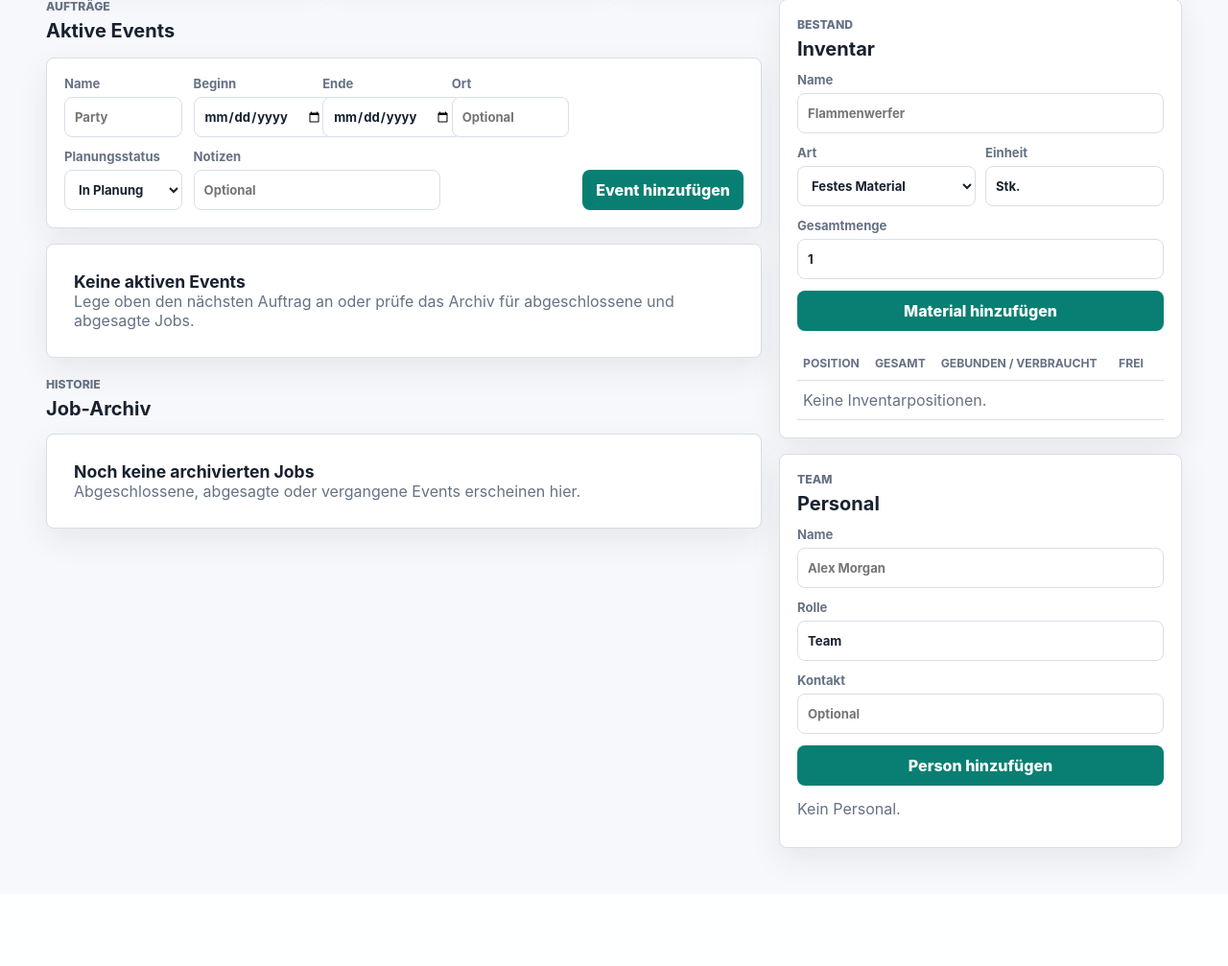
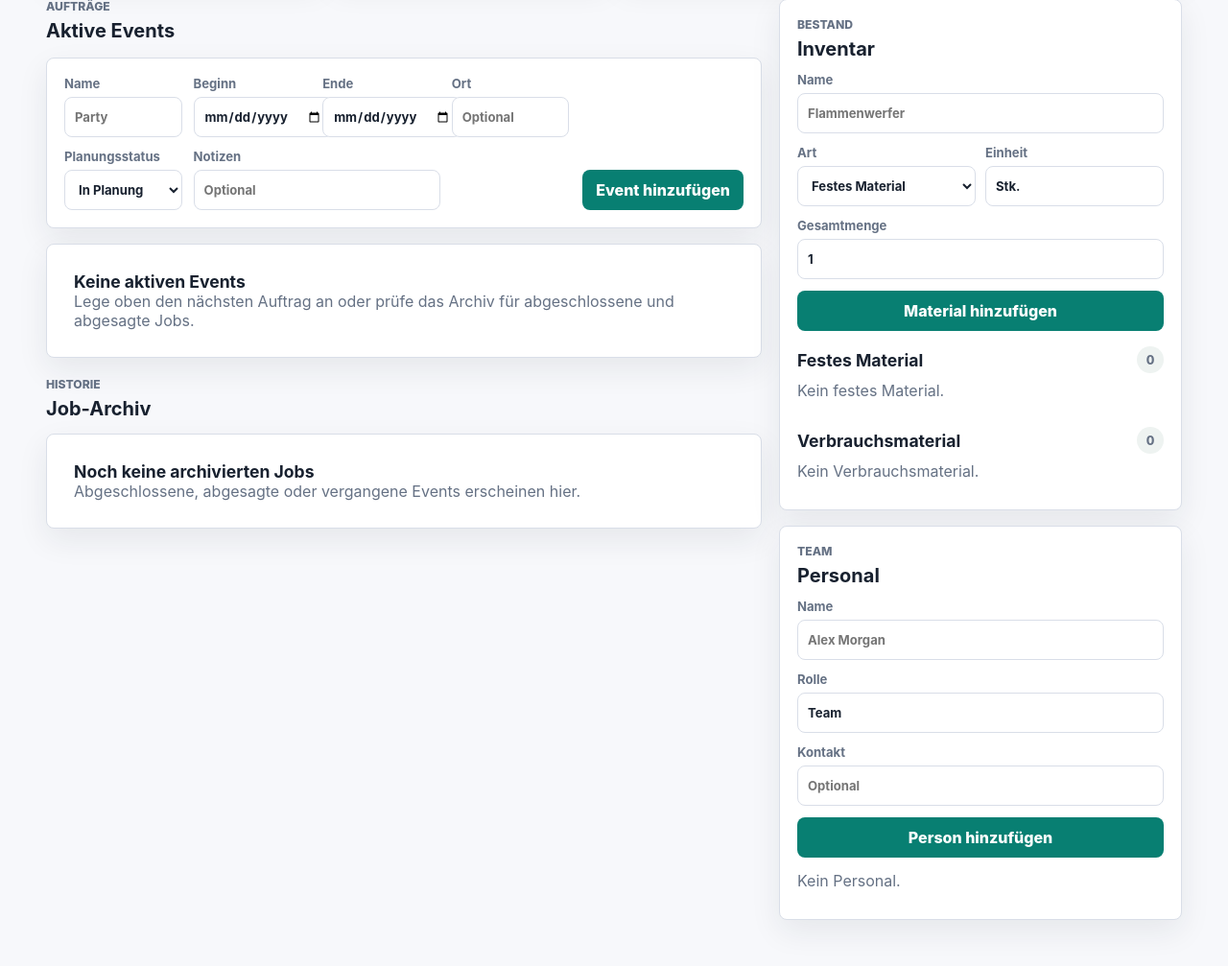
Before and after one commit to AndreasDeCrinis/event-tracker, a Flask app: page / in a window 1280 px wide. Shown: the part 248-1255 px from the top of the page at 96% size. Before the commit the page ends 1153 px from the top, so only its background shows below. Run offline with Flask 3, Linux system fonts and the light colour scheme.

Commit message:
fix: material and UI

```diff
--- a/app/routes.py
+++ b/app/routes.py
@@ -33,6 +33,9 @@ from .models import (
     material_assignable_quantity,
     material_allocated_quantity,
     material_available_quantity,
+    material_deducted_used_quantity,
+    material_open_used_quantity,
+    material_reserved_quantity,
     material_shortage_quantity,
     personnel_has_conflict,
     personnel_is_available,
@@ -77,10 +80,15 @@ def index():
         {
             "item": material,
             "allocated": material_allocated_quantity(material, moment=moment),
+            "reserved": material_reserved_quantity(material, moment=moment),
+            "open_used": material_open_used_quantity(material, moment=moment),
+            "deducted_used": material_deducted_used_quantity(material),
             "available": material_available_quantity(material, moment=moment),
         }
         for material in materials
     ]
+    fixed_material_rows = [row for row in material_rows if row["item"].kind == MATERIAL_FIXED]
+    consumable_material_rows = [row for row in material_rows if row["item"].kind == MATERIAL_CONSUMABLE]
     personnel_rows = [
         {
             "person": person,
@@ -128,6 +136,8 @@ def index():
         active_events=active_events,
         archive_events=archive_events,
         material_rows=material_rows,
+        fixed_material_rows=fixed_material_rows,
+        consumable_material_rows=consumable_material_rows,
         personnel_rows=personnel_rows,
         event_material_options=event_material_options,
         event_personnel_options=event_personnel_options,
--- a/app/static/styles.css
+++ b/app/static/styles.css
@@ -225,6 +225,7 @@ main {
   grid-template-columns: minmax(0, 1fr) minmax(320px, 420px);
   gap: 18px;
   align-items: start;
+  min-width: 0;
 }
 
 .settings-layout {
@@ -237,6 +238,7 @@ main {
 .secondary-flow {
   display: grid;
   gap: 16px;
+  min-width: 0;
 }
 
 .section-heading {
@@ -253,6 +255,7 @@ main {
 .tool-panel,
 .event-card,
 .empty-panel {
+  min-width: 0;
   border: 1px solid var(--line);
   border-radius: 8px;
   background: var(--panel);
@@ -511,6 +514,7 @@ select:focus {
 .quantity-form {
   gap: 6px;
   justify-content: flex-end;
+  min-width: 0;
 }
 
 .assign-form input {
@@ -537,6 +541,168 @@ select:focus {
 .quantity-form button:hover {
   border-color: var(--teal);
   color: var(--teal-dark);
+}
+
+.material-groups {
+  display: grid;
+  gap: 16px;
+  margin-top: 16px;
+  min-width: 0;
+}
+
+.material-group {
+  display: grid;
+  gap: 8px;
+  min-width: 0;
+}
+
+.material-group-heading,
+.material-item-header,
+.material-title {
+  display: flex;
+  align-items: center;
+}
+
+.material-group-heading {
+  justify-content: space-between;
+  gap: 8px;
+}
+
+.material-group-heading span {
+  display: inline-flex;
+  align-items: center;
+  justify-content: center;
+  min-width: 28px;
+  min-height: 28px;
+  border-radius: 999px;
+  background: var(--panel-soft);
+  color: var(--muted);
+  font-size: 0.78rem;
+  font-weight: 800;
+}
+
+.material-list {
+  display: grid;
+  gap: 8px;
+  min-width: 0;
+}
+
+.material-item {
+  display: grid;
+  gap: 10px;
+  min-width: 0;
+  border: 1px solid var(--line);
+  border-left: 4px solid var(--teal);
+  border-radius: 8px;
+  background: #fff;
+  padding: 10px;
+}
+
+.material-item.material-kind-consumable {
+  border-left-color: var(--gold);
+}
+
+.material-item-header {
+  justify-content: space-between;
+  gap: 8px;
+  min-width: 0;
+}
+
+.material-title {
+  align-items: flex-start;
+  flex-direction: column;
+  gap: 4px;
+  min-width: 0;
+}
+
+.material-title strong {
+  max-width: 100%;
+  overflow-wrap: anywhere;
+  line-height: 1.15;
+}
+
+.kind-chip {
+  display: inline-flex;
+  width: fit-content;
+  border-radius: 999px;
+  background: rgba(8, 127, 114, 0.11);
+  color: var(--teal-dark);
+  padding: 3px 8px;
+  font-size: 0.74rem;
+  font-weight: 800;
+}
+
+.material-kind-consumable .kind-chip {
+  background: rgba(183, 121, 31, 0.12);
+  color: #7a4b12;
+}
+
+.inventory-quantity-form {
+  display: grid;
+  grid-template-columns: minmax(70px, 84px) auto 30px;
+  justify-content: start;
+  align-items: center;
+  gap: 6px;
+}
+
+.inventory-quantity-form label {
+  grid-column: 1 / -1;
+  color: var(--muted);
+  font-size: 0.76rem;
+  font-weight: 800;
+}
+
+.inventory-quantity-form input {
+  width: 100%;
+  min-width: 0;
+}
+
+.inventory-quantity-form span {
+  color: var(--text);
+  font-weight: 800;
+  white-space: nowrap;
+}
+
+.material-metrics {
+  display: grid;
+  grid-template-columns: repeat(2, minmax(0, 1fr));
+  gap: 8px;
+  margin: 0;
+  min-width: 0;
+}
+
+.metric {
+  display: grid;
+  gap: 4px;
+  min-width: 0;
+  border: 1px solid var(--line);
+  border-radius: 8px;
+  background: #fbfcfe;
+  padding: 8px;
+}
+
+.metric dt {
+  color: var(--muted);
+  font-size: 0.72rem;
+  font-weight: 800;
+  text-transform: uppercase;
+}
+
+.metric dd {
+  margin: 0;
+  min-width: 0;
+  overflow-wrap: anywhere;
+  font-weight: 850;
+}
+
+.available-metric {
+  border-color: rgba(8, 127, 114, 0.24);
+  background: rgba(8, 127, 114, 0.05);
+}
+
+.attention-metric {
+  border-color: rgba(183, 121, 31, 0.35);
+  background: rgba(183, 121, 31, 0.08);
 }
 
 .ghost-button,
@@ -743,7 +909,8 @@ th {
   }
 
   .stats-grid,
-  .form-grid {
+  .form-grid,
+  .material-metrics {
     grid-template-columns: 1fr 1fr;
   }
 
@@ -771,7 +938,8 @@ th {
 
   .stats-grid,
   .form-grid,
-  .two-column {
+  .two-column,
+  .material-metrics {
     grid-template-columns: 1fr;
   }
 
--- a/app/templates/index.html
+++ b/app/templates/index.html
@@ -12,6 +12,56 @@
         <path d="m6 6 12 12"></path>
       </svg>
     {% endif %}
+  {% endmacro %}
+
+  {% macro material_card(row) %}
+    {% set material = row.item %}
+    {% set is_consumable = material.kind == material_consumable %}
+    <article class="material-item material-kind-{{ material.kind }}">
+      <div class="material-item-header">
+        <div class="material-title">
+          <strong>{{ material.name }}</strong>
+          <span class="kind-chip">{{ material_kind_labels[material.kind] }}</span>
+        </div>
+        <form method="post" action="{{ url_for('main.delete_material', material_id=material.id) }}">
+          <button class="icon-button" type="submit" aria-label="{{ material.name }} löschen">×</button>
+        </form>
+      </div>
+
+      <form class="quantity-form inventory-quantity-form" method="post" action="{{ url_for('main.update_material_quantity', material_id=material.id) }}">
+        <label for="material-total-{{ material.id }}">Gesamtbestand</label>
+        <input id="material-total-{{ material.id }}" type="number" name="total_quantity" min="0" step="1" value="{{ material.total_quantity }}" required>
+        <span>{{ material.unit }}</span>
+        <button class="compact-icon-button save-button" type="submit" aria-label="Gesamtmenge für {{ material.name }} speichern" title="Speichern">
+          {{ action_icon("save") }}
+        </button>
+      </form>
+
+      <dl class="material-metrics">
+        <div class="metric available-metric">
+          <dt>Frei</dt>
+          <dd>
+            <span class="availability {% if row.available == 0 and material.total_quantity > 0 %}empty{% endif %}">
+              {{ row.available }} {{ material.unit }}
+            </span>
+          </dd>
+        </div>
+        <div class="metric">
+          <dt>{{ "Reserviert" if is_consumable else "Gebunden" }}</dt>
+          <dd>{{ row.reserved }} {{ material.unit }}</dd>
+        </div>
+        {% if is_consumable %}
+          <div class="metric {% if row.open_used > 0 %}attention-metric{% endif %}">
+            <dt>Verbraucht offen</dt>
+            <dd>{{ row.open_used }} {{ material.unit }}</dd>
+          </div>
+          <div class="metric">
+            <dt>Abgezogen</dt>
+            <dd>{{ row.deducted_used }} {{ material.unit }}</dd>
+          </div>
+        {% endif %}
+      </dl>
+    </article>
   {% endmacro %}
 
   <section class="stats-grid" aria-label="Überblick">
@@ -304,53 +354,34 @@
           <button class="primary-button" type="submit">Material hinzufügen</button>
         </form>
 
-        <div class="table-wrap">
-          <table>
-            <thead>
-              <tr>
-                <th>Position</th>
-                <th>Gesamt</th>
-                <th>Gebunden / verbraucht</th>
-                <th>Frei</th>
-                <th></th>
-              </tr>
-            </thead>
-            <tbody>
-              {% for row in material_rows %}
-                <tr>
-                  <td>
-                    <strong>{{ row.item.name }}</strong>
-                    <span class="subtle">{{ material_kind_labels[row.item.kind] }}</span>
-                  </td>
-                  <td>
-                    <form class="quantity-form" method="post" action="{{ url_for('main.update_material_quantity', material_id=row.item.id) }}">
-                      <label class="sr-only" for="material-total-{{ row.item.id }}">Gesamtmenge</label>
-                      <input id="material-total-{{ row.item.id }}" type="number" name="total_quantity" min="0" step="1" value="{{ row.item.total_quantity }}" required>
-                      <span>{{ row.item.unit }}</span>
-                      <button class="compact-icon-button save-button" type="submit" aria-label="Gesamtmenge für {{ row.item.name }} speichern" title="Speichern">
-                        {{ action_icon("save") }}
-                      </button>
-                    </form>
-                  </td>
-                  <td>{{ row.allocated }}</td>
-                  <td>
-                    <span class="availability {% if row.available == 0 and row.item.total_quantity > 0 %}empty{% endif %}">
-                      {{ row.available }}
-                    </span>
-                  </td>
-                  <td>
-                    <form method="post" action="{{ url_for('main.delete_material', material_id=row.item.id) }}">
-                      <button class="icon-button" type="submit" aria-label="{{ row.item.name }} löschen">×</button>
-                    </form>
-                  </td>
-                </tr>
+        <div class="material-groups">
+          <section class="material-group">
+            <div class="material-group-heading">
+              <h3>Festes Material</h3>
+              <span>{{ fixed_material_rows | length }}</span>
+            </div>
+            <div class="material-list">
+              {% for row in fixed_material_rows %}
+                {{ material_card(row) }}
               {% else %}
-                <tr>
-                  <td colspan="5" class="empty-cell">Keine Inventarpositionen.</td>
-                </tr>
+                <p class="empty-state">Kein festes Material.</p>
               {% endfor %}
-            </tbody>
-          </table>
+            </div>
+          </section>
+
+          <section class="material-group">
+            <div class="material-group-heading">
+              <h3>Verbrauchsmaterial</h3>
+              <span>{{ consumable_material_rows | length }}</span>
+            </div>
+            <div class="material-list">
+              {% for row in consumable_material_rows %}
+                {{ material_card(row) }}
+              {% else %}
+                <p class="empty-state">Kein Verbrauchsmaterial.</p>
+              {% endfor %}
+            </div>
+          </section>
         </div>
       </section>
 
```
Also changed, not shown: AGENTS.md (+2 -1 lines), CLAUDE.md (+1 -0 lines), app/models.py (+60 -0 lines), docs/FRESH_CONTEXT.md (+3 -2 lines), tests/test_inventory_logic.py (+68 -0 lines), .github/workflows/docker-publish.yml, README.md.
